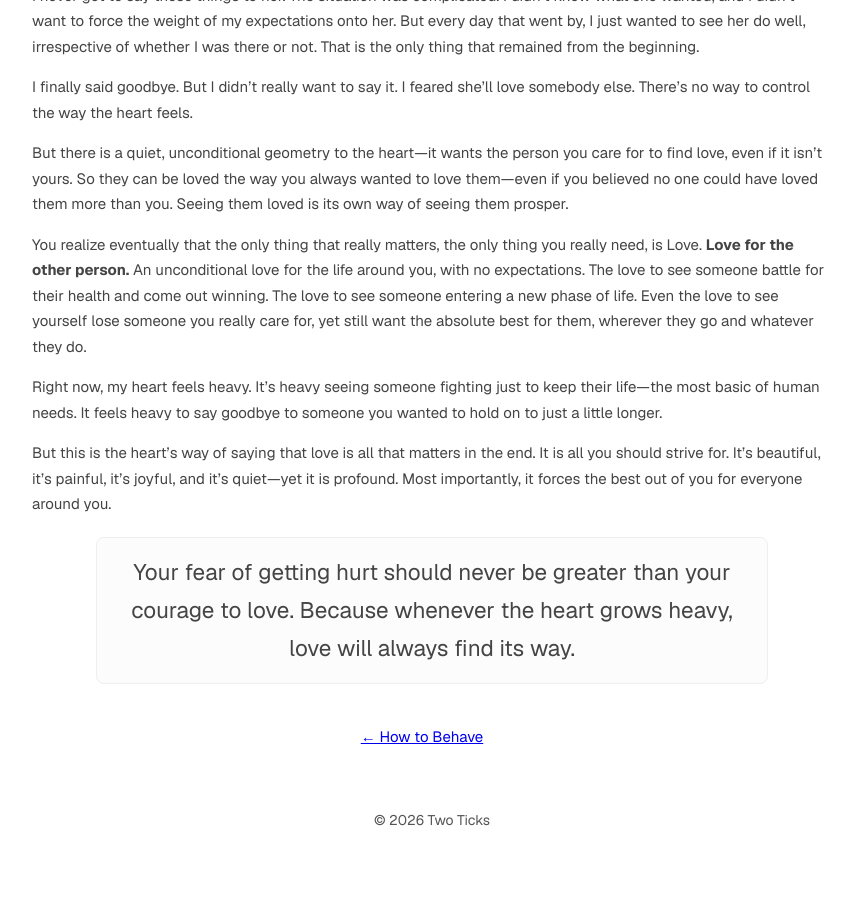
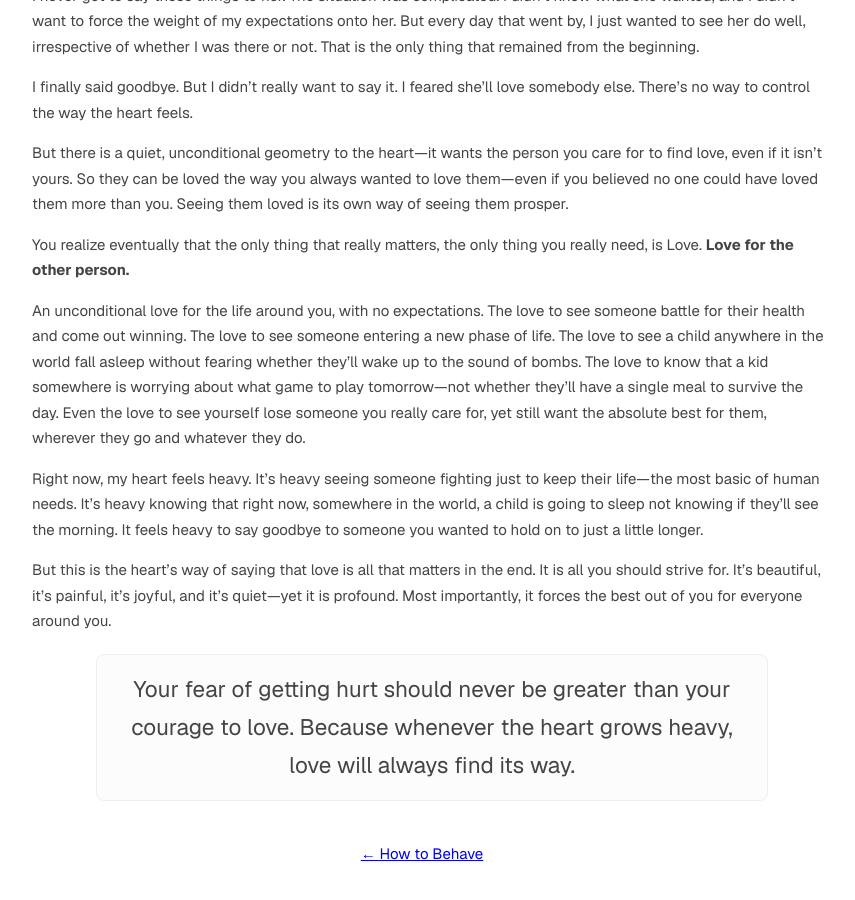
Before and after one commit to trmanish/trmanish.github.io, a Jekyll site: the page built from _posts/2026-04-05-love-is-the-only-prosperity.md, in a window 1280 px wide and 900 px high, scrolled down 1469 px. Shown: the whole window, without its empty margins (208-1063 px from the left). Built offline with Jekyll 4.4.1, drawn with Linux system fonts in a browser that asks for light colours; before the commit the page ends 2316 px from its top, so only the background shows below that.

Commit message:
Add children/war lines, separate into own paragraph

```diff
--- a/_posts/2026-04-05-love-is-the-only-prosperity.md
+++ b/_posts/2026-04-05-love-is-the-only-prosperity.md
@@ -40,9 +40,11 @@ I finally said goodbye. But I didn't really want to say it. I feared she'll love
 
 But there is a quiet, unconditional geometry to the heart—it wants the person you care for to find love, even if it isn't yours. So they can be loved the way you always wanted to love them—even if you believed no one could have loved them more than you. Seeing them loved is its own way of seeing them prosper.
 
-You realize eventually that the only thing that really matters, the only thing you really need, is Love. **Love for the other person.** An unconditional love for the life around you, with no expectations. The love to see someone battle for their health and come out winning. The love to see someone entering a new phase of life. Even the love to see yourself lose someone you really care for, yet still want the absolute best for them, wherever they go and whatever they do.
+You realize eventually that the only thing that really matters, the only thing you really need, is Love. **Love for the other person.**
 
-Right now, my heart feels heavy. It's heavy seeing someone fighting just to keep their life—the most basic of human needs. It feels heavy to say goodbye to someone you wanted to hold on to just a little longer.
+An unconditional love for the life around you, with no expectations. The love to see someone battle for their health and come out winning. The love to see someone entering a new phase of life. The love to see a child anywhere in the world fall asleep without fearing whether they'll wake up to the sound of bombs. The love to know that a kid somewhere is worrying about what game to play tomorrow—not whether they'll have a single meal to survive the day. Even the love to see yourself lose someone you really care for, yet still want the absolute best for them, wherever they go and whatever they do.
+
+Right now, my heart feels heavy. It's heavy seeing someone fighting just to keep their life—the most basic of human needs. It's heavy knowing that right now, somewhere in the world, a child is going to sleep not knowing if they'll see the morning. It feels heavy to say goodbye to someone you wanted to hold on to just a little longer.
 
 But this is the heart's way of saying that love is all that matters in the end. It is all you should strive for. It's beautiful, it's painful, it's joyful, and it's quiet—yet it is profound. Most importantly, it forces the best out of you for everyone around you.
 
```
